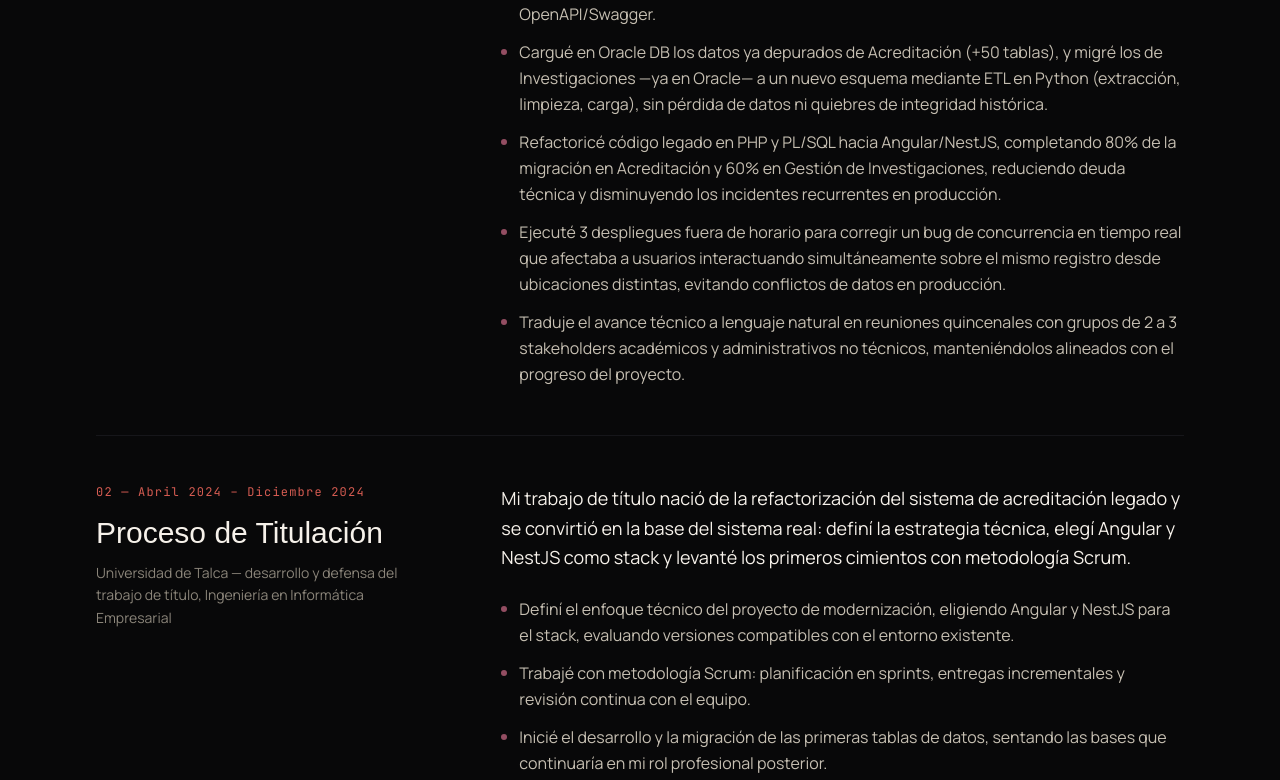
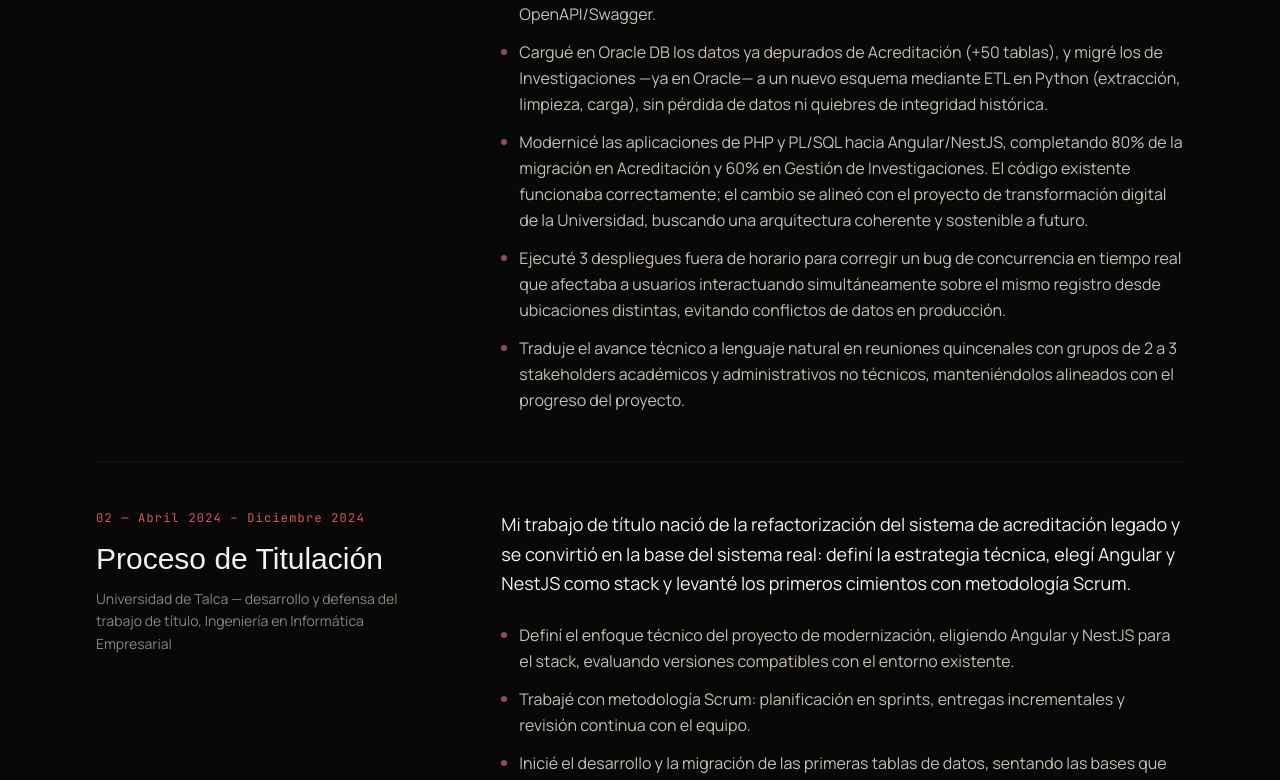
Before and after one commit to MisterGuajardo/portfolio, a Next.js app: page / in a window 1280 px wide. Shown: the part 2448-3228 px from the top of the page. Built offline with nearby package versions, Linux system fonts and the light colour scheme.

Commit message:
Ajuste a uno de los puntos de la sección de trayectoria.

```diff
--- a/src/components/Sections.tsx
+++ b/src/components/Sections.tsx
@@ -112,7 +112,7 @@ const EXPERIENCE = [
     bullets: [
       "Construí APIs REST en NestJS para los sistemas de Acreditación y Gestión de Investigaciones, con autenticación JWT y comunicación en tiempo real vía Socket.io, integrando Oracle DB mediante 70+ triggers PL/SQL y alcanzando 99% de cobertura OpenAPI/Swagger.",
       "Cargué en Oracle DB los datos ya depurados de Acreditación (+50 tablas), y migré los de Investigaciones —ya en Oracle— a un nuevo esquema mediante ETL en Python (extracción, limpieza, carga), sin pérdida de datos ni quiebres de integridad histórica.",
-      "Refactoricé código legado en PHP y PL/SQL hacia Angular/NestJS, completando 80% de la migración en Acreditación y 60% en Gestión de Investigaciones, reduciendo deuda técnica y disminuyendo los incidentes recurrentes en producción.",
+      "Modernicé las aplicaciones de PHP y PL/SQL hacia Angular/NestJS, completando 80% de la migración en Acreditación y 60% en Gestión de Investigaciones. El código existente funcionaba correctamente; el cambio se alineó con el proyecto de transformación digital de la Universidad, buscando una arquitectura coherente y sostenible a futuro.",
       "Ejecuté 3 despliegues fuera de horario para corregir un bug de concurrencia en tiempo real que afectaba a usuarios interactuando simultáneamente sobre el mismo registro desde ubicaciones distintas, evitando conflictos de datos en producción.",
       "Traduje el avance técnico a lenguaje natural en reuniones quincenales con grupos de 2 a 3 stakeholders académicos y administrativos no técnicos, manteniéndolos alineados con el progreso del proyecto.",
     ],
@@ -245,7 +245,7 @@ const EDUCATION = [
   {
     title: "Ingeniería en Informática Empresarial",
     period: "01 de marzo de 2020 – 31 de enero de 2025",
-    place: "Universidad de Talca",
+    place: "Universidad de Talca — Talca, Maule",
     degrees: [
       "Ingeniero en Informática Empresarial",
       "Licenciado en Ciencias de la Gestión y Tecnologías de la Información",
```
